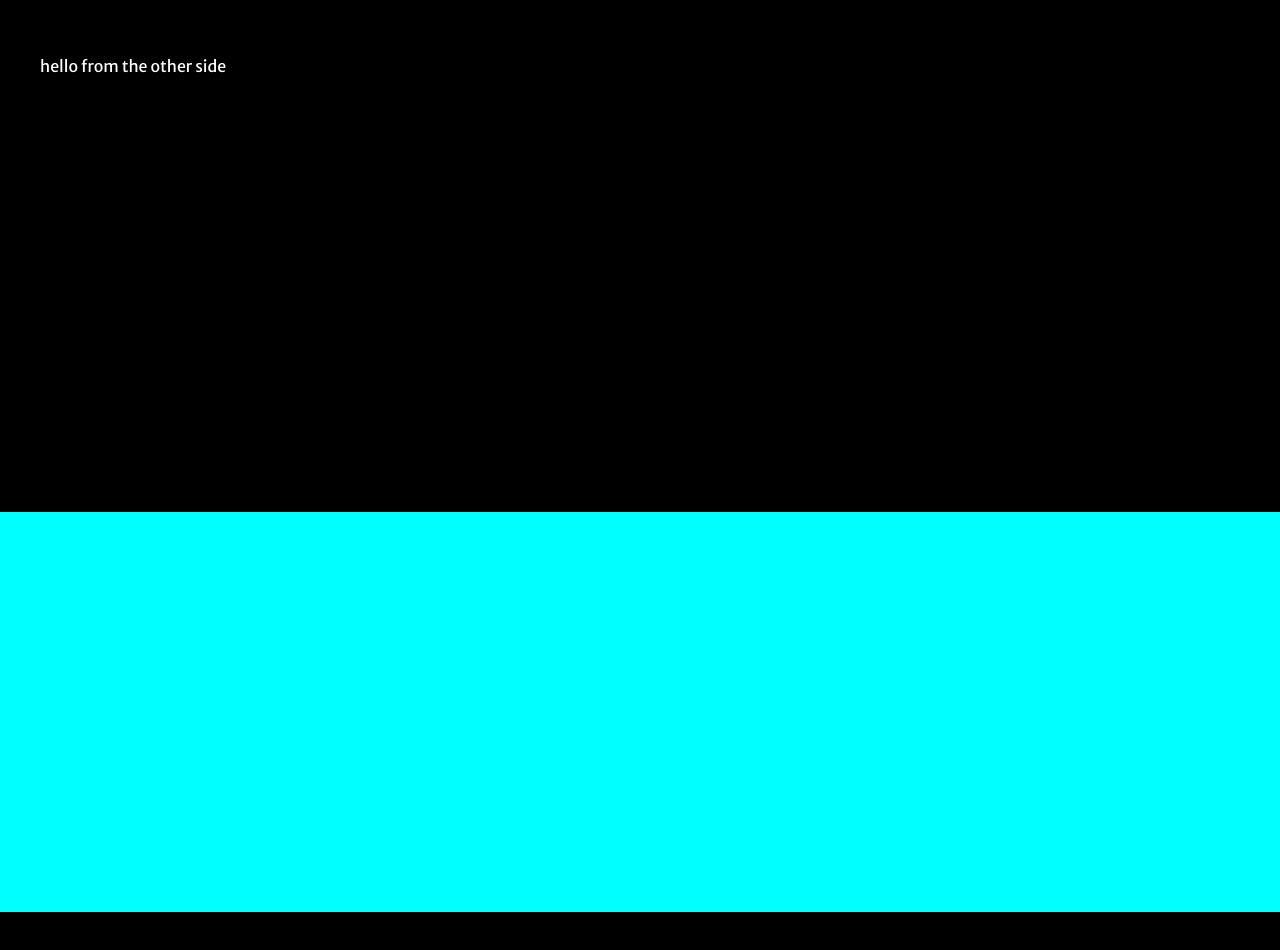
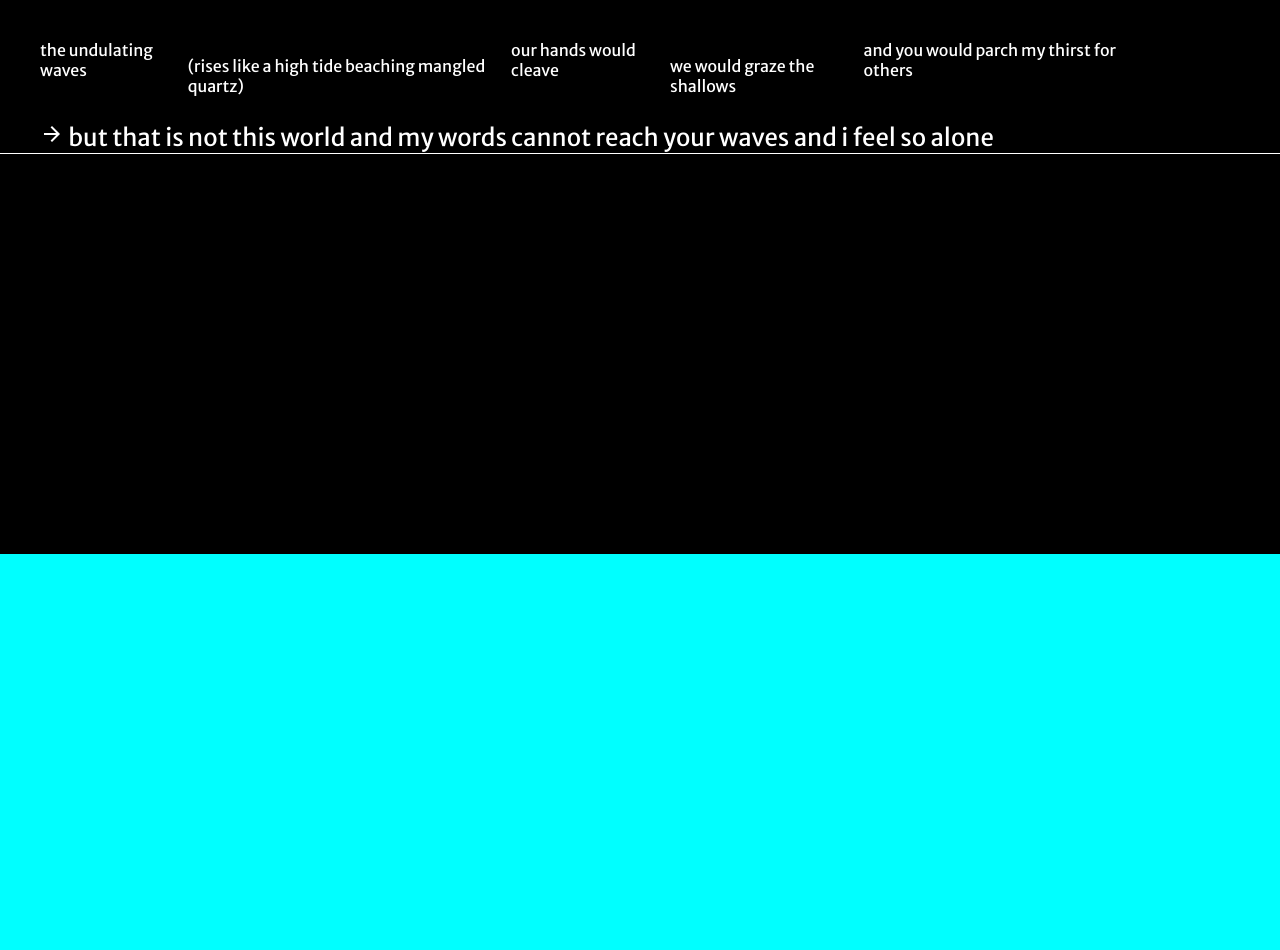
Before and after one commit to mtruong68/metagame, a plain HTML site: page pages/vr1.html in a window 1280 px wide. Before the commit the page ends 912 px from the top, so only its background shows below. Drawn offline with Linux system fonts and the light colour scheme.

Commit message:
waves done (not really)

```diff
--- a/css/vr.css
+++ b/css/vr.css
@@ -7,17 +7,33 @@ body {
 	height: 100%;
 }
 
+a {
+	text-decoration: none;
+	color:white;
+}
+
+a:hover {
+	color:aqua;
+}
+
 .body {
-	padding: 40px 0px 20px 40px;
+	display: inline-flex;
+	flex-direction: row;
+	margin: 40px 0px 0px 40px;
+	max-width:1100px;
+	max-height: 500px;
 }
 
 .o {
-	color: red;
-	display: inline;
+	padding: 10px 0px 0px 40px;
+	color: white;
+	display: block;
+	font-size: 24px;
+	border-bottom: white 1px solid;
 }
 
 .o:hover {
-	color: blue;
+	color: aqua;
 	cursor: pointer;
 }
 
--- a/pages/vr1.html
+++ b/pages/vr1.html
@@ -11,7 +11,17 @@
 <body>
 
 	<div class="body">
-		<p>hello from the other side</p>
+		the undulating waves
+		<a href="sorry.html"><p>
+			(rises like a high tide beaching mangled quartz)
+		</p></a>
+		our hands would cleave
+		<p>we would graze the shallows</p>
+		and you would parch my thirst for others
+	</div>
+
+	<div class="o">
+		<i class="material-icons">arrow_forward</i> but that is not this world and my words cannot reach your waves and i feel so alone
 	</div>
 
 	<canvas id="canvas" resize hidpi="off"></canvas>
@@ -122,12 +132,6 @@ springs[j].update();
 path.smooth({ type: 'continuous' });
 }
 
-function onKeyDown(event) {
-if (event.key == 'space') {
-path.fullySelected = !path.fullySelected;
-path.fillColor = path.fullySelected ? null : 'black';
-}
-}
 </script>
 
 </html>
```
Also changed, not shown: index.html (+2 -2 lines).
